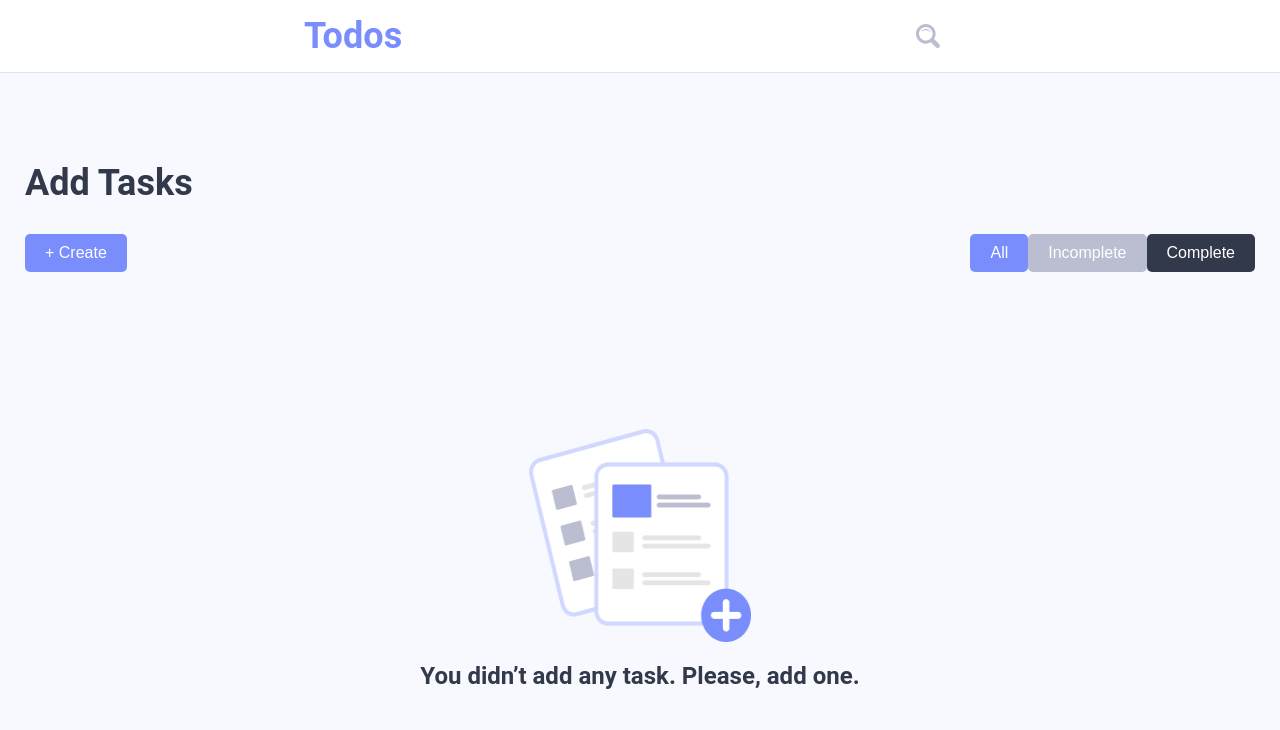
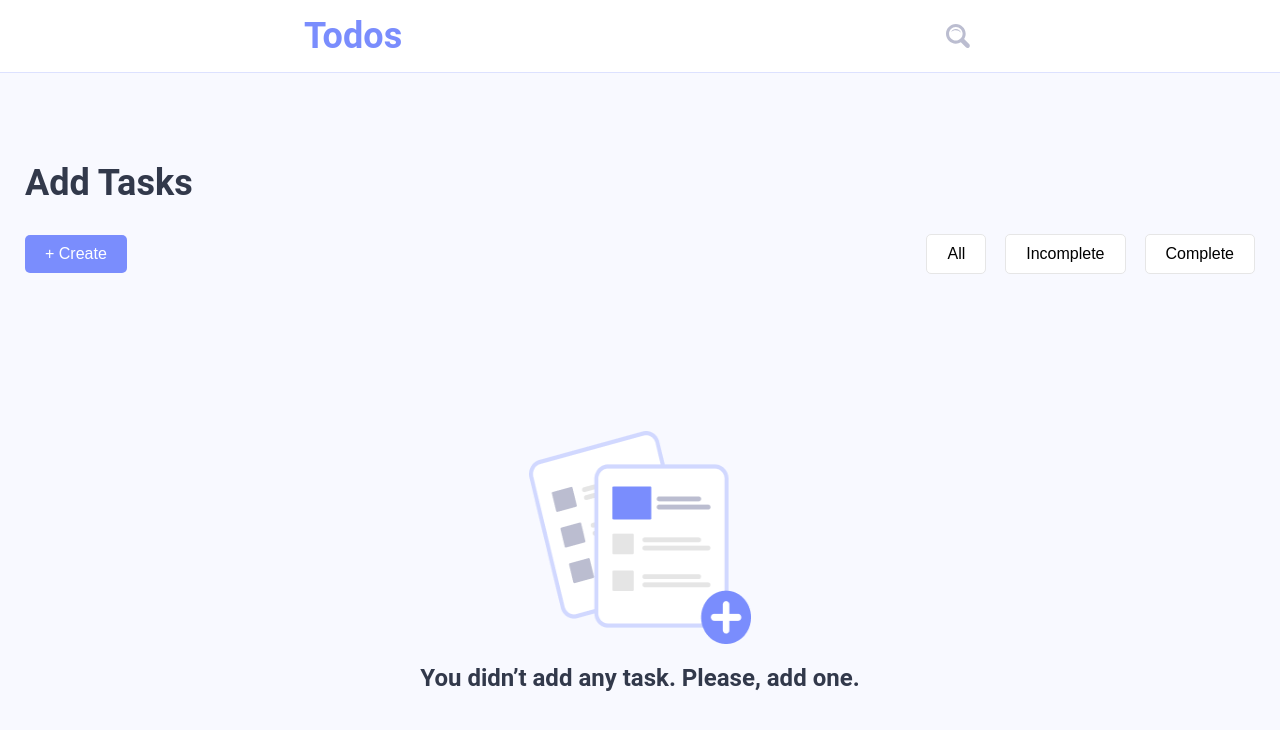
Before and after one commit to rza-wtag/Todo_App, a website with bundled scripts: page index.html in a window 1280 px wide. Built offline with nearby package versions, Linux system fonts and the light colour scheme.

Commit message:
refactor

```diff
--- a/css/styles.scss
+++ b/css/styles.scss
@@ -26,6 +26,8 @@ body {
 
   &--secondary {
     background-color: $color-secondary !important;
+    color: black;
+    border: 1px solid $color-secondary-hover;
     &:hover {
       background-color: $color-secondary-hover;
     }
@@ -108,7 +110,7 @@ body {
   }
 
   &__search-container {
-    margin-right: 325px;
+    margin-right: 310px;
     align-items: center;
     display: flex;
     position: relative;
@@ -116,7 +118,6 @@ body {
 
   &__search-icon {
     cursor: pointer;
-    margin-right: 15px;
   }
 
   &__search-input {
@@ -357,6 +358,7 @@ body {
     align-items: center;
     display: flex;
     justify-content: center;
+    gap: 19px;
   }
 }
 
--- a/css/variables.scss
+++ b/css/variables.scss
@@ -2,7 +2,7 @@ $color-background: #f8f9ff;
 $color-text: #333;
 $color-primary: #7a8dfd;
 $color-primary-hover: #357ab7;
-$color-secondary: #bbbdd0;
+$color-secondary: #ffffff;
 $color-secondary-hover: #7a8dfd;
 $color-delete-button: #dc3545;
 $color-edit-button: #dc3545;
--- a/index.html
+++ b/index.html
@@ -56,11 +56,11 @@
             </button>
           </div>
           <div class="task-controls__filter">
-            <button id="filterAll" class="button button--primary">All</button>
+            <button id="filterAll" class="button button--secondary">All</button>
             <button id="filterIncomplete" class="button button--secondary">
               Incomplete
             </button>
-            <button id="filterComplete" class="button button--dark">
+            <button id="filterComplete" class="button button--secondary">
               Complete
             </button>
           </div>
```
Also changed, not shown: css/styles.css.
